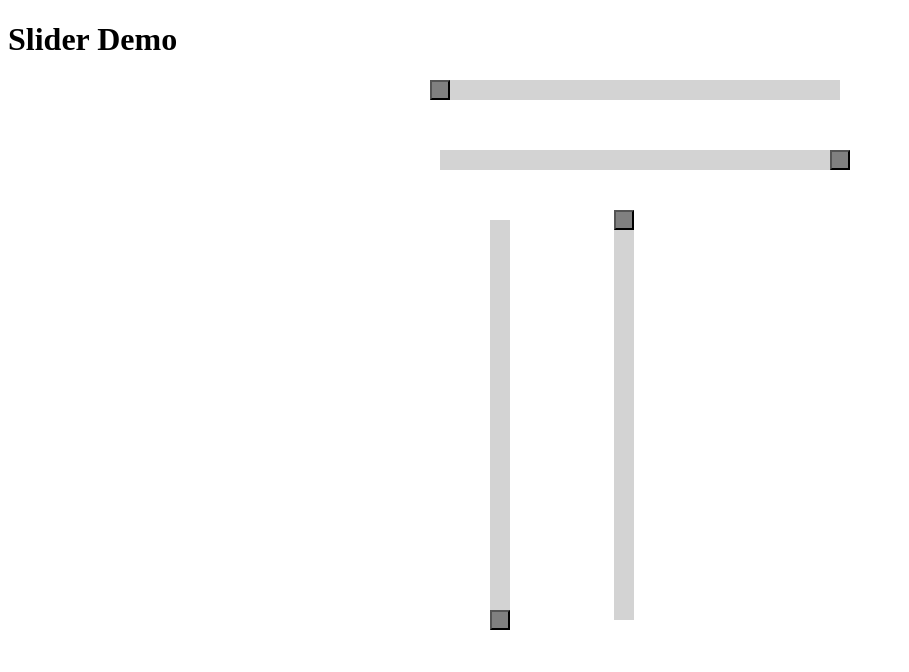
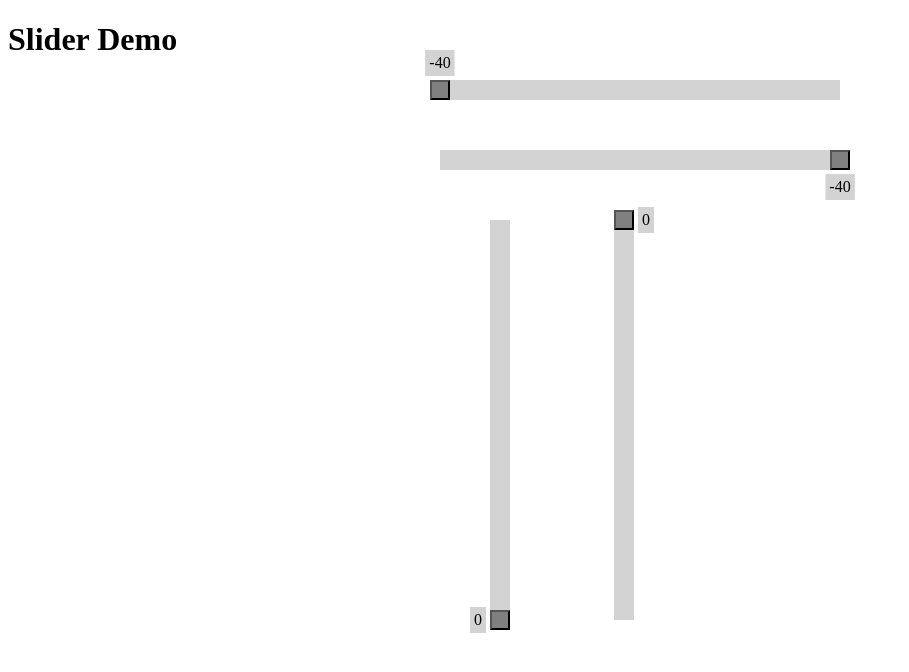
Before and after one commit to Lyrklif/vanilla-range-slider, a website built with Vite: page index.html in a window 1280 px wide. Shown: the whole page, without its empty margins (0-909 px from the left). Built offline with nearby package versions, Linux system fonts and the light colour scheme.

Commit message:
feat: add thumb styles

```diff
--- a/src/main.ts
+++ b/src/main.ts
@@ -10,6 +10,7 @@ window.addEventListener('load', () => {
     step: 1,
     range: true,
     fill: true,
+    thumb: true,
   };
   const params2 = {
     min: 0,
@@ -18,11 +19,12 @@ window.addEventListener('load', () => {
     vertical: true,
     range: true,
     fill: true,
+    thumb: true,
   };
 
   initSlider('#horizontal-slider', params1);
-  initSlider('#horizontal-slider2', { ...params1, invert: true });
+  initSlider('#horizontal-slider2', { ...params1, invert: true, invertThumb: true });
   initSlider('#vertical-slider', params2);
-  initSlider('#vertical-slider2', { ...params2, invert: true });
+  initSlider('#vertical-slider2', { ...params2, invert: true, invertThumb: true });
   // initSettings('#slider-settings');
 });
--- a/src/plugin/constants/classes.ts
+++ b/src/plugin/constants/classes.ts
@@ -6,10 +6,9 @@ const KNOB = `${WRAPPER}__knob`;
 const MARK = `${WRAPPER}__mark`;
 const MARK_TEXT = `${WRAPPER}__mark-text`;
 const THUMB = `${WRAPPER}__thumb`;
-const THUMB_TEXT = `${WRAPPER}__thumb-text`;
 const KNOB1 = `${KNOB}--from`;
 const KNOB2 = `${KNOB}--to`;
 const VERTICAL = `vertical`;
 const INVERT = `invert`;
 
-export { WRAPPER, INPUT, LINE, KNOB, VERTICAL, INVERT, MARK, KNOB1, KNOB2, MARK_TEXT, THUMB, THUMB_TEXT, FILL };
+export { WRAPPER, INPUT, LINE, KNOB, VERTICAL, INVERT, MARK, KNOB1, KNOB2, MARK_TEXT, THUMB, FILL };
--- a/src/plugin/controller/types.ts
+++ b/src/plugin/controller/types.ts
@@ -6,6 +6,7 @@ type TSliderProps = {
   vertical?: boolean;
   range?: boolean;
   fill?: boolean;
+  invertThumb?: boolean;
   classes?: {
     container?: string;
     bar?: string;
--- a/src/plugin/view/atoms/thumb/thumb.ts
+++ b/src/plugin/view/atoms/thumb/thumb.ts
@@ -1,5 +1,6 @@
-import { VERTICAL, INVERT, THUMB, THUMB_TEXT } from '../../../constants/classes';
+import { VERTICAL, INVERT, THUMB } from '../../../constants/classes';
 import type { TThumbProps } from './types';
+import { TSide } from '../knob/types';
 
 class Thumb {
   #props: TThumbProps;
@@ -14,24 +15,32 @@ class Thumb {
     return this.#elem;
   }
 
+  setStyle(percent: number) {
+    const side = this.#getSide();
+    this.#elem.style[side] = `${percent}%`;
+  }
+
+  setText(text: string) {
+    this.#elem.innerHTML = text;
+  }
+
   #create(): HTMLDivElement {
-    const { invert, vertical, classes, text } = this.#props;
+    const { invertThumb, vertical, classes, text } = this.#props;
 
     const elem = document.createElement('div');
-
-    if (text) {
-      const textElem = document.createElement('div');
-      textElem.classList.add(THUMB_TEXT);
-      elem.appendChild(textElem);
-    }
-
+    if (text) this.#elem.innerHTML = text;
     elem.classList.add(THUMB);
-    if (invert) elem.classList.add(INVERT);
+    if (invertThumb) elem.classList.add(INVERT);
     if (vertical) elem.classList.add(VERTICAL);
     if (classes) elem.classList.add(classes);
 
     return elem;
   }
+
+  #getSide(): TSide {
+    const { invert, vertical } = this.#props;
+    return invert ? (vertical ? 'top' : 'right') : vertical ? 'bottom' : 'left';
+  }
 }
 
 export default Thumb;
--- a/src/plugin/view/atoms/thumb/types.ts
+++ b/src/plugin/view/atoms/thumb/types.ts
@@ -1,6 +1,7 @@
 type TThumbProps = {
+  vertical: boolean;
   invert: boolean;
-  vertical: boolean;
+  invertThumb?: boolean;
   classes?: string;
   text?: string;
 };
--- a/src/plugin/view/molecules/point/point.ts
+++ b/src/plugin/view/molecules/point/point.ts
@@ -5,28 +5,32 @@ import Thumb from '../../atoms/thumb/thumb';
 class Point {
   #knob: Knob;
   #thumb: Thumb | null;
-  #thumbSecond: Thumb | null;
 
   constructor(props: TPointProps) {
-    const { invert, vertical, thumb, thumbSecond, knobClasses } = props;
+    const { invert, vertical, thumb, knobClasses, invertThumb } = props;
 
     this.#knob = new Knob({ invert, vertical, classes: knobClasses });
-    this.#thumb = thumb ? new Thumb({ invert, vertical, text: thumb.text }) : null;
-    this.#thumbSecond = thumbSecond ? new Thumb({ invert, vertical, text: thumbSecond.text }) : null;
+    this.#thumb = thumb ? new Thumb({ invert, invertThumb, vertical }) : null;
   }
 
   getKnob() {
     return this.#knob;
   }
 
+  setStyle(percent: number, value: number) {
+    this.#knob.setStyle(percent);
+    if (this.#thumb) {
+      this.#thumb.setStyle(percent);
+      this.#thumb.setText(`${value}`);
+    }
+  }
+
   getHTMLChildren(): Array<HTMLDivElement | HTMLButtonElement> {
     const knob = this.#knob.getHTML();
     const thumb = this.#thumb?.getHTML();
-    const thumb2 = this.#thumbSecond?.getHTML();
 
     const array: Array<HTMLDivElement | HTMLButtonElement> = [knob];
     if (thumb) array.push(thumb);
-    if (thumb2) array.push(thumb2);
 
     return array;
   }
--- a/src/plugin/view/organisms/controls/controls.ts
+++ b/src/plugin/view/organisms/controls/controls.ts
@@ -22,7 +22,7 @@ class Controls extends Observer {
   constructor(props: any) {
     super();
 
-    const { invert, vertical, range } = props;
+    const { invert, vertical, range, invertThumb, thumb } = props;
     this.#props = props;
 
     this.#from = range
@@ -30,16 +30,16 @@ class Controls extends Observer {
           invert,
           vertical,
           knobClasses: KNOB1,
-          thumb: { text: 'from1' },
-          thumbSecond: { text: 'from2' },
+          thumb,
+          invertThumb,
         })
       : null;
     this.#to = new Point({
       invert,
       vertical,
       knobClasses: KNOB2,
-      thumb: { text: 'to1' },
-      thumbSecond: { text: 'to2' },
+      thumb,
+      invertThumb,
     });
 
     this.#boundHandlers = {
@@ -66,11 +66,11 @@ class Controls extends Observer {
 
     return [...from, ...to];
   }
-  setFromPercent(percent: number) {
-    if (this.#from) this.#from.getKnob().setStyle(percent);
+  setFromPercent(percent: number, value: number) {
+    if (this.#from) this.#from.setStyle(percent, value);
   }
-  setToPercent(percent: number) {
-    this.#to.getKnob().setStyle(percent);
+  setToPercent(percent: number, value: number) {
+    this.#to.setStyle(percent, value);
   }
 
   #stopDragging() {
--- a/src/plugin/view/view.ts
+++ b/src/plugin/view/view.ts
@@ -23,9 +23,9 @@ class View extends Observer {
   constructor(parentHTML: HTMLElement | Element, props: TSliderProps | any) {
     super();
 
-    const { invert, vertical, range, fill } = props;
+    const { invert, vertical, range, fill, thumb, invertThumb } = props;
     this.#props = props;
-    this.#controls = new Controls({ invert, vertical, range });
+    this.#controls = new Controls({ invert, vertical, range, thumb, invertThumb });
     this.#bar = new Bar({ invert, vertical, fill });
     this.#fields = new Fields({ range });
     this.#container = new Container({ invert, vertical });
@@ -41,11 +41,11 @@ class View extends Observer {
 
   setFrom(value: number, percent: number) {
     this.#fields.setFrom(value);
-    this.#controls.setFromPercent(percent);
+    this.#controls.setFromPercent(percent, value);
   }
   setTo(value: number, percent: number) {
     this.#fields.setTo(value);
-    this.#controls.setToPercent(percent);
+    this.#controls.setToPercent(percent, value);
   }
   setBarFillStyle(fromPercent: number, toPercent: number) {
     this.#bar.setFillStyle(fromPercent, toPercent);
--- a/src/shared/styles/slider.scss
+++ b/src/shared/styles/slider.scss
@@ -78,6 +78,39 @@
       }
     }
   }
+  &__thumb {
+    position: absolute;
+    background-color: lightgrey;
+    pointer-events: none;
+    bottom: $knobSize + 4px;
+    padding: 4px;
+    left: 0;
+    transform: translateX(-50%);
+
+    &.invert {
+      bottom: auto;
+      top: $knobSize + 4px;
+      right: 0;
+      left: auto;
+      transform: translateX(50%);
+    }
+
+    &.vertical {
+      right: $knobSize + 4px;
+      left: auto;
+      top: auto;
+      bottom: 0;
+      transform: translateY(50%);
+
+      &.invert {
+        left: $knobSize + 4px;
+        right: auto;
+        top: 0;
+        bottom: auto;
+        transform: translateY(-50%);
+      }
+    }
+  }
   // screen reader only
   &__input {
      position: absolute;
```
Also changed, not shown: src/plugin/view/molecules/point/types.ts (+2 -8 lines).
